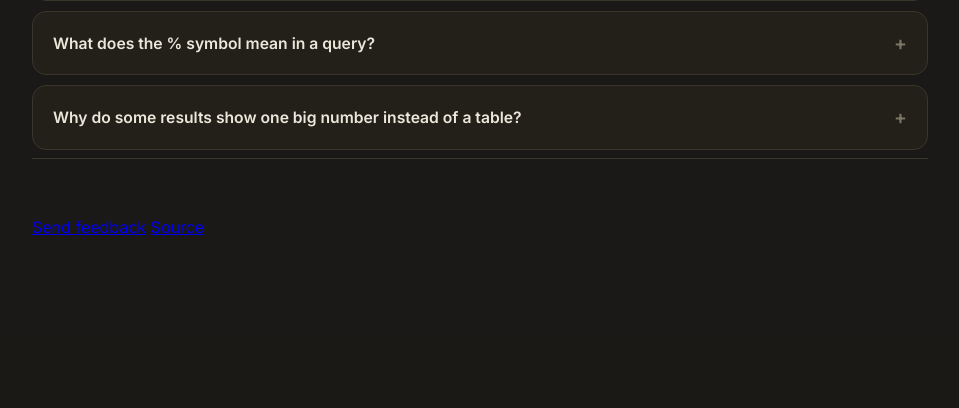
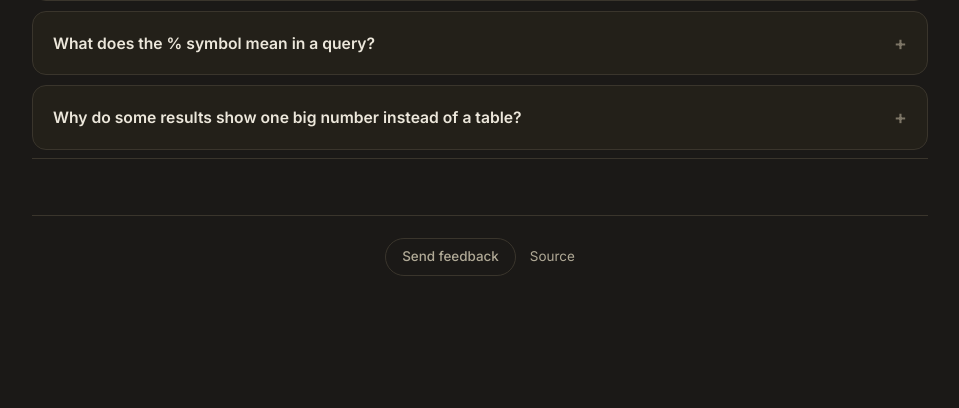
Before and after one commit to abdulhaseebofficial/query-assistant, a Flask app: page /learn in a window 1280 px wide. Shown: the part 3327-3735 px from the top of the page, without its empty margins (160-1119 px from the left). Before the commit the page ends 3562 px from the top, so only its background shows below. Run offline with Flask 3, Linux system fonts and the light colour scheme; some libraries are stand-ins or nearby versions.

Commit message:
Style the footer on the Learn page, and give it the same destinations
/learn loads only learn.css, which carries its own --doc-* tokens. The shared
footer rules in style.css name --border and --accent, so on that one page they
matched nothing and the links rendered as bare browser defaults. Same shapes now,
written against this page's tokens.

That page also keeps its own header rather than including the shared nav, so it
had quietly fallen behind: no SQL Editor, no Sign up. Both added.

Every other template loads style.css, so this was the only page affected — checked
rather than assumed.

Co-Authored-By: Claude Opus 5 <noreply@anthropic.com>

```diff
--- a/frontend/static/css/learn.css
+++ b/frontend/static/css/learn.css
@@ -384,3 +384,49 @@ body {
         font-size: 1.7rem;
     }
 }
+
+/* The shared footer partial renders here too, but this page loads only learn.css,
+   which has its own --doc-* variables — so the rules in style.css matched nothing
+   and the links came out as bare browser defaults. Same shapes, this page's tokens. */
+.page-footer {
+    display: flex;
+    justify-content: center;
+    align-items: center;
+    flex-wrap: wrap;
+    gap: 14px;
+    max-width: 940px;
+    margin: 56px auto 0;
+    padding: 22px 24px 32px;
+    border-top: 1px solid var(--doc-border);
+}
+
+.footer-action {
+    font-size: 0.84rem;
+    font-weight: 500;
+    color: var(--doc-text-soft);
+    text-decoration: none;
+    background: transparent;
+    border: 1px solid var(--doc-border);
+    border-radius: 999px;
+    padding: 7px 16px;
+    transition: color 0.15s, border-color 0.15s, background 0.15s;
+}
+
+.footer-action:hover {
+    color: var(--doc-text);
+    border-color: var(--doc-accent);
+    background: var(--doc-accent-bg);
+}
+
+.footer-link {
+    font-size: 0.84rem;
+    color: var(--doc-text-soft);
+    text-decoration: none;
+    border-bottom: 1px solid transparent;
+    transition: color 0.15s, border-color 0.15s;
+}
+
+.footer-link:hover {
+    color: var(--doc-accent-hover);
+    border-bottom-color: var(--doc-accent-bg);
+}
--- a/frontend/templates/learn.html
+++ b/frontend/templates/learn.html
@@ -13,10 +13,12 @@
         <div class="docs-topbar-inner">
             <a class="docs-brand" href="/"><span class="dot"></span> Query Assistant</a>
             <div class="docs-topbar-actions">
+                <a class="docs-back" href="/sql">SQL Editor</a>
                 {% if current_user.is_authenticated %}
                 <a class="docs-back" href="/history">History</a>
                 {% else %}
                 <a class="docs-back" href="/login">Log in</a>
+                <a class="docs-back" href="/register">Sign up</a>
                 {% endif %}
                 <a class="docs-back" href="/">Back to Assistant</a>
                 <button type="button" class="theme-toggle" onclick="toggleTheme()" aria-label="Toggle dark mode">
```
